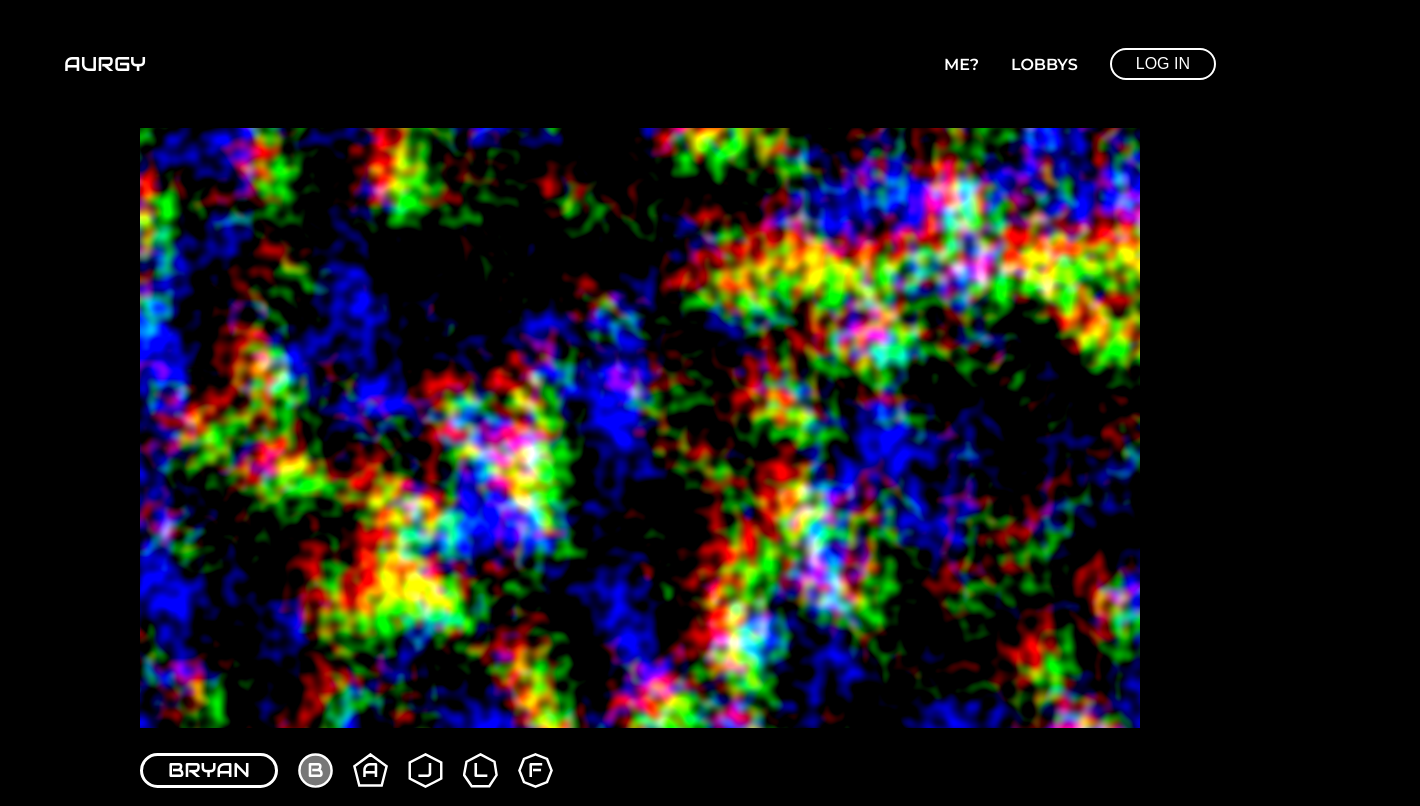
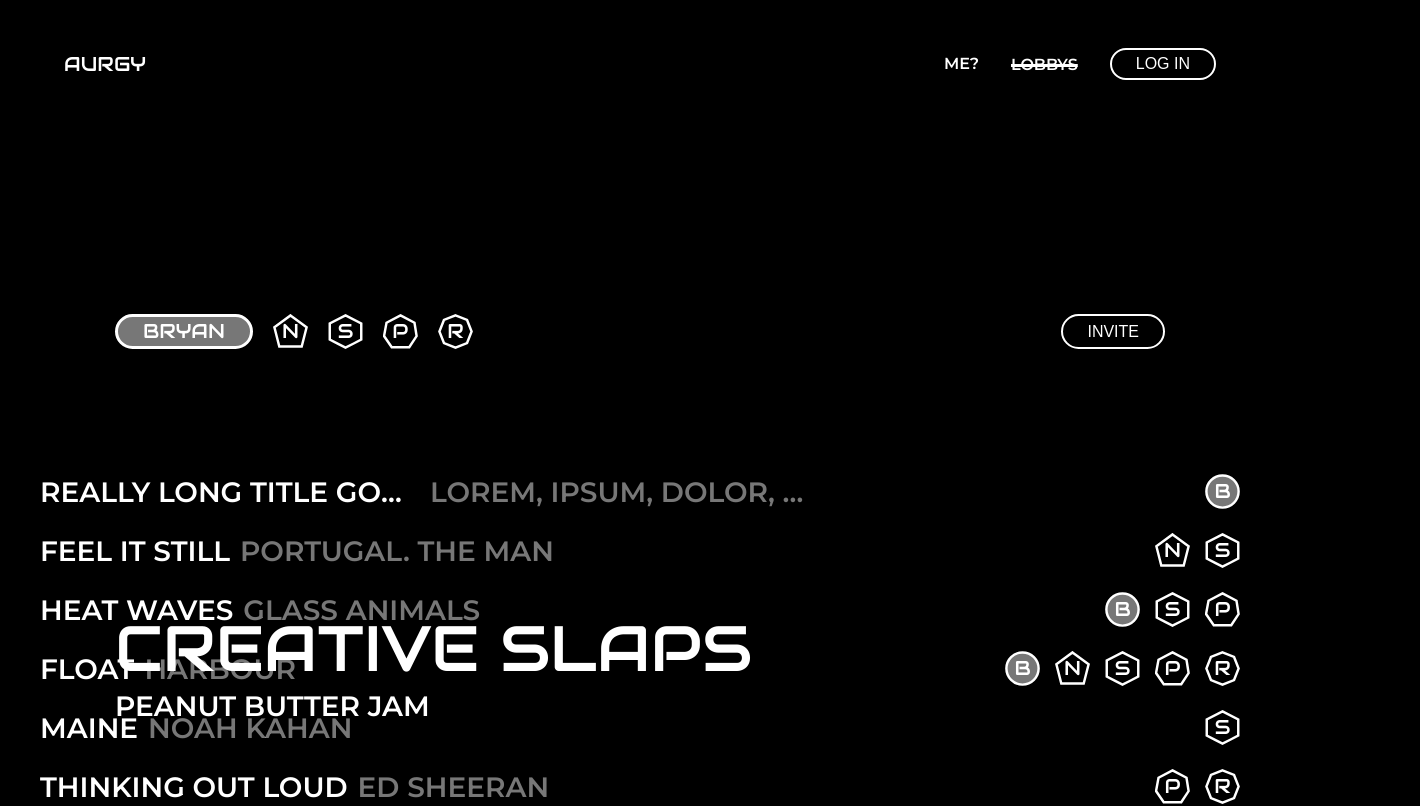
Before and after one commit to UCLA-Creative-Labs/aurgy, a Next.js app: page /lobby in a window 1280 px wide. Shown: the top 806 px of the page, 1420 px wide, since content can reach past the window. Built offline with nearby package versions, Linux system fonts and the light colour scheme.

Commit message:
feat: add lobby page with sample data

```diff
--- a/components/Link.tsx
+++ b/components/Link.tsx
@@ -3,7 +3,7 @@ import React from 'react';
 
 export interface LinkProps {
   href: string;
-  children: string;
+  children: JSX.Element;
 }
 
 export default function Link({href, children}: LinkProps): JSX.Element {
--- a/components/NamePlate.tsx
+++ /dev/null
@@ -1,52 +0,0 @@
-import React, {useEffect, useRef, useState} from 'react';
-import Shape, {Polygon} from '../components/Shape';
-import {animatePolygon, animateNamePlate} from '../utils/animations';
-
-interface NamePlateProps {
-  name: string;
-  shape: Polygon;
-  owner?: boolean;
-  expanded?: boolean;
-}
-
-function NamePlate({name, shape, owner = false, expanded = false}: NamePlateProps): JSX.Element {
-  const [isHovered, setIsHovered] = useState(false);
-  const [isFirstAnimation, setIsFirstAnimation] = useState(true);
-
-  const containerRef = useRef(null);
-  const polygonRef = useRef(null);
-  const shortNameRef = useRef(null);
-  const longNameRef = useRef(null);
-
-  useEffect(() => {
-    if (isFirstAnimation) {
-      setIsFirstAnimation(false);
-      return;
-    }
-
-    animatePolygon(
-      containerRef.current,
-      polygonRef.current,
-      shape,
-      isHovered,
-    );
-    animateNamePlate(
-      shortNameRef.current,
-      longNameRef.current,
-      isHovered,
-    );
-  }, [isHovered]);
-
-
-  return (
-    <div className={`namePlate ${owner ? 'owner' : ''} ${expanded ? 'expanded' : ''}`} onMouseEnter={() => setIsHovered(true)} onMouseLeave={() => setIsHovered(false)}>
-      <div className="namePlate-container" ref={containerRef}>
-        <Shape polygon={shape} ref={polygonRef} />
-      </div>
-      <div className="namePlate-short" ref={shortNameRef}>{name[0]}</div>
-      <div className="namePlate-long" ref={longNameRef}>{name}</div>
-    </div>
-  );
-}
-
-export default NamePlate;
--- /dev/null
+++ b/components/NameplateGroup.tsx
@@ -0,0 +1,74 @@
+import React, {useEffect, useRef, useState} from 'react';
+import Shape, {Polygon} from '../components/Shape';
+import styles from '../styles/lobby.module.scss';
+import {animatePolygon, animateNameplate} from '../utils/animations';
+
+export interface NameplateProps {
+  name: string;
+  shape: Polygon;
+  currentUser?: boolean;
+  expanded?: boolean;
+}
+
+export function Nameplate({name, shape, currentUser = false, expanded = false}: NameplateProps): JSX.Element {
+  const [isHovered, setIsHovered] = useState(false);
+  const [isFirstAnimation, setIsFirstAnimation] = useState(true);
+
+  const containerRef = useRef(null);
+  const polygonRef = useRef(null);
+  const shortNameRef = useRef(null);
+  const longNameRef = useRef(null);
+
+  useEffect(() => {
+    if (isFirstAnimation) {
+      setIsFirstAnimation(false);
+      return;
+    }
+
+    animatePolygon(
+      containerRef.current,
+      polygonRef.current,
+      shape,
+      isHovered,
+    );
+    animateNameplate(
+      shortNameRef.current,
+      longNameRef.current,
+      isHovered,
+    );
+  }, [isHovered]);
+
+  return (
+    <div className={`${styles.nameplate} ${currentUser ? styles.currentUser : ''} ${expanded ? styles.expanded : ''}`} onMouseEnter={() => setIsHovered(true)} onMouseLeave={() => setIsHovered(false)}>
+      <div className={styles['nameplate-container']} ref={containerRef}>
+        <Shape polygon={shape} ref={polygonRef} />
+      </div>
+      <div className={styles['nameplate-short']} ref={shortNameRef}>{name[0]}</div>
+      <div className={styles['nameplate-long']} ref={longNameRef}>{name}</div>
+    </div>
+  );
+}
+
+interface NameplateGroupProps {
+  names: NameplateProps[];
+  expandCurrentUser?: boolean;
+}
+
+function NameplateGroup({names, expandCurrentUser = false}: NameplateGroupProps): JSX.Element {
+  return (
+    <>
+      {names.map(passedProps =>
+        <div key={`${passedProps.name}-${passedProps.shape}`}>
+          <Nameplate
+            name={passedProps.name}
+            shape={passedProps.shape}
+            currentUser={passedProps.shape === 'circle'}
+            expanded={passedProps.shape === 'circle' && expandCurrentUser}
+          />
+        </div>,
+      )}
+    </>
+  );
+}
+
+export default NameplateGroup;
--- a/components/Navbar.tsx
+++ b/components/Navbar.tsx
@@ -1,3 +1,4 @@
+import {useRouter} from 'next/router';
 import React from 'react';
 
 import styles from '../styles/Navbar.module.scss';
@@ -5,14 +6,20 @@ import Link from './Link';
 import SpotifyAuth from './SpotifyAuth';
 
 export default function Navbar(): JSX.Element {
+  const router = useRouter();
+
+  function strikeCurrentPath(path: string, str: string): JSX.Element {
+    return router.asPath === path ? <del>{str}</del> : <p>{str}</p>;
+  }
+
   return (
     <div id={styles.navbar}>
       <div id={styles['logo-container']}>
-        <Link href='/'>Aurgy</Link>
+        <Link href='/'><p>Aurgy</p></Link>
       </div>
       <div id={styles['links-container']}>
-        <Link href='/me'>me?</Link>
-        <Link href='/lobby'>lobbys</Link>
+        <Link href='/me'>{strikeCurrentPath('/me', 'me?')}</Link>
+        <Link href='/lobby'>{strikeCurrentPath('/lobby', 'lobbys')}</Link>
         <SpotifyAuth />
       </div>
     </div>
--- a/components/PlaylistVisual.tsx
+++ b/components/PlaylistVisual.tsx
@@ -1,13 +1,16 @@
 import React, {useRef, useEffect} from 'react';
 import * as THREE from 'three';
+import styles from '../styles/lobby.module.scss';
 import {sampleShader} from '../utils';
 
 interface PlaylistVisualProps {
+  title: string;
+  subtitle: string;
   width?: number;
   height?: number;
 }
 
-function PlaylistVisual({width, height}: PlaylistVisualProps): JSX.Element {
+function PlaylistVisual({title, subtitle, width, height}: PlaylistVisualProps): JSX.Element {
   const ref = useRef(null);
 
   useEffect(() => {
@@ -62,7 +65,12 @@ function PlaylistVisual({width, height}: PlaylistVisualProps): JSX.Element {
   }, []);
 
   return (
-    <div ref={ref} />
+    <div ref={ref} id={styles.visual}>
+      <div id={styles.caption}>
+        <h1>{title}</h1>
+        <h4>{subtitle}</h4>
+      </div>
+    </div>
   );
 }
 
--- a/components/Shape.tsx
+++ b/components/Shape.tsx
@@ -14,58 +14,33 @@ export const PolygonPoints = {
   octagon: '50 4, 83 17, 96 50, 83 83, 50 96, 17 83, 4 50, 17 17',
 };
 
-function Circle(ref): JSX.Element {
+function Shape({polygon}: ShapeProps, ref): JSX.Element {
+  let points: string;
+  switch (polygon) {
+    case 'circle':
       return (
-    <svg width={styles.namePlateSize} height={styles.namePlateSize} viewBox="0 0 100 100" fill="none" xmlns="http://www.w3.org/2000/svg">
+        <svg width={styles.nameplateSize} height={styles.nameplateSize} viewBox="0 0 100 100" fill="none" xmlns="http://www.w3.org/2000/svg">
           <circle cx="50" cy="50" r="46" stroke="white" strokeWidth="7" ref={ref} />
         </svg>
       );
+    case 'pentagon':
+      points = PolygonPoints.pentagon;
+      break;
+    case 'hexagon':
+      points = PolygonPoints.hexagon;
+      break;
+    case 'heptagon':
+      points = PolygonPoints.heptagon;
+      break;
+    case 'octagon':
+      points = PolygonPoints.octagon;
+      break;
   }
 
-function Pentagon(ref): JSX.Element {
   return (
-    <svg width={styles.namePlateSize} height={styles.namePlateSize} viewBox="0 0 100 100" fill="none" xmlns="http://www.w3.org/2000/svg">
-      <polygon points={PolygonPoints.pentagon} ref={ref} stroke="white" strokeWidth="7" />
+    <svg width={styles.nameplateSize} height={styles.nameplateSize} viewBox="0 0 100 100" fill="none" xmlns="http://www.w3.org/2000/svg">
+      <polygon points={points} ref={ref} stroke="white" strokeWidth="7" />
     </svg>
   );
 }
-
-function Hexagon(ref): JSX.Element {
-  return (
-    <svg width={styles.namePlateSize} height={styles.namePlateSize} viewBox="0 0 100 100" fill="none" xmlns="http://www.w3.org/2000/svg">
-      <polygon points={PolygonPoints.hexagon} ref={ref} stroke="white" strokeWidth="7" />
-    </svg>
-  );
-}
-
-function Heptagon(ref): JSX.Element {
-  return (
-    <svg width={styles.namePlateSize} height={styles.namePlateSize} viewBox="0 0 100 100" fill="none" xmlns="http://www.w3.org/2000/svg">
-      <polygon points={PolygonPoints.heptagon} ref={ref} stroke="white" strokeWidth="7" />
-    </svg>
-  );
-}
-
-function Octagon(ref): JSX.Element {
-  return (
-    <svg width={styles.namePlateSize} height={styles.namePlateSize} viewBox="0 0 100 100" fill="none" xmlns="http://www.w3.org/2000/svg">
-      <polygon points={PolygonPoints.octagon} ref={ref} stroke="white" strokeWidth="7" />
-    </svg>
-  );
-}
-
-function Shape({polygon}: ShapeProps, ref): JSX.Element {
-  switch (polygon) {
-    case 'circle':
-      return Circle(ref);
-    case 'pentagon':
-      return Pentagon(ref);
-    case 'hexagon':
-      return Hexagon(ref);
-    case 'heptagon':
-      return Heptagon(ref);
-    case 'octagon':
-      return Octagon(ref);
-  }
-}
-export default React.forwardRef(Shape);
+export default React.forwardRef<SVGPolygonElement, ShapeProps>(Shape);
--- a/pages/lobby.tsx
+++ b/pages/lobby.tsx
@@ -1,7 +1,59 @@
 import React from 'react';
 import Layout from '../components/Layout';
-import NamePlate from '../components/NamePlate';
+import NameplateGroup, {NameplateProps} from '../components/NameplateGroup';
 import PlaylistVisual from '../components/PlaylistVisual';
+import styles from '../styles/lobby.module.scss';
+
+const USERS: NameplateProps[] = [
+  {
+    name: 'BRYAN', shape: 'circle',
+  },
+  {
+    name: 'NACH', shape: 'pentagon',
+  },
+  {
+    name: 'SMALLBERG', shape: 'hexagon',
+  },
+  {
+    name: 'PALSBERG', shape: 'heptagon',
+  },
+  {
+    name: 'REIHER', shape: 'octagon',
+  },
+];
+
+const SAMPLE_PLAYLIST_DATA = [
+  {
+    title: 'REALLY LONG TITLE GOES HERE',
+    artist: 'LOREM, IPSUM, DOLOR, EGADS',
+    users: [USERS[0]],
+  },
+  {
+    title: 'FEEL IT STILL',
+    artist: 'PORTUGAL. THE MAN',
+    users: [USERS[1], USERS[2]],
+  },
+  {
+    title: 'HEAT WAVES',
+    artist: 'GLASS ANIMALS',
+    users: [USERS[0], USERS[2], USERS[3]],
+  },
+  {
+    title: 'FLOAT',
+    artist: 'HARBOUR',
+    users: USERS,
+  },
+  {
+    title: 'MAINE',
+    artist: 'NOAH KAHAN',
+    users: [USERS[2]],
+  },
+  {
+    title: 'THINKING OUT LOUD',
+    artist: 'ED SHEERAN',
+    users: [USERS[3], USERS[4]],
+  },
+];
 
 function Lobby(): JSX.Element {
   return (
@@ -12,14 +64,28 @@ function Lobby(): JSX.Element {
         flexDirection: 'column',
         alignItems: 'center',
       }}>
-        <PlaylistVisual width={1000} height={600} />
-        <div className="usersBar">
-          <NamePlate shape="circle" name="BRYAN" owner={true} expanded={true} />
-          <NamePlate shape="circle" name="BRYAN" owner={true} />
-          <NamePlate shape="pentagon" name="ARJUN" />
-          <NamePlate shape="hexagon" name="JACK" />
-          <NamePlate shape="heptagon" name="LUL" />
-          <NamePlate shape="octagon" name="FLARG" />
+        <PlaylistVisual
+          width={Number(styles.visualWidth)}
+          height={Number(styles.visualHeight)}
+          title="CREATIVE SLAPS"
+          subtitle="PEANUT BUTTER JAM"
+        />
+
+        <div className={styles.userbar}>
+          <NameplateGroup names={USERS} expandCurrentUser={true} />
+          <button>invite</button>
+        </div>
+
+        <div id={styles.playlist}>
+          {SAMPLE_PLAYLIST_DATA.map((song) => (
+            <div key={`${song.title}-${song.artist}`} className={styles.song}>
+              <h4>{song.title}</h4>
+              <h4>{song.artist}</h4>
+              <div className={styles['user-container']}>
+                <NameplateGroup names={song.users} />
+              </div>
+            </div>
+          ))}
         </div>
       </div>
     </Layout>
--- a/styles/Navbar.module.scss
+++ b/styles/Navbar.module.scss
@@ -24,6 +24,7 @@
 
   * {
     margin-left: 32px;
+    text-decoration-thickness: 20%;
   }
 
   :nth-child(1) {
--- a/styles/globals.scss
+++ b/styles/globals.scss
@@ -1,5 +1,4 @@
 @use 'variables.module' as *;
-@use 'lobby.module';
 
 * {
   text-transform: uppercase;
--- a/styles/lobby.module.scss
+++ b/styles/lobby.module.scss
@@ -1,70 +1,129 @@
 @use 'variables.module' as *;
 
-$name-plate-size: 35;
-$name-plate-width-min: 9px;
-$name-plate-width-max: 120px;
-$name-plate-padding-min: 0 10px;
-$name-plate-padding-max: 0 25px;
+// NAMEPLATE
 
-.usersBar {
-  width: 100%;
-  padding-left: calc(100vw - 1000px);
-  display: flex;
-  margin: 25px;
-}
+$nameplate-size: 35;
+$nameplate-width-min: 9px;
+$nameplate-width-max: 110px;
+$nameplate-padding-min: 0 10px;
+$nameplate-padding-max: 0 25px;
 
-.namePlate {
+.nameplate {
   margin-right: 20px;
   font: $body-small-fancy;
   text-align: center;
   z-index: 1;
 
-  .namePlate-container {
-    width: #{$name-plate-size}px;
-    height: #{$name-plate-size}px;
+  .nameplate-container {
+    width: #{$nameplate-size}px;
+    height: #{$nameplate-size}px;
   }
 
-  .namePlate-short {
-    width: #{$name-plate-size}px;
-    margin-top: #{-$name-plate-size}px;
-    line-height: #{$name-plate-size}px;
+  .nameplate-short {
+    width: #{$nameplate-size}px;
+    margin-top: #{-$nameplate-size}px;
+    line-height: #{$nameplate-size}px;
   }
 
-  .namePlate-long {
-    max-width: $name-plate-width-min;
-    height: #{$name-plate-size - 6}px; // size - 2 * border-width
-    line-height: #{$name-plate-size - 6}px;
-    margin-top: #{-$name-plate-size}px;
-    padding: $name-plate-padding-min;
+  .nameplate-long {
+    max-width: $nameplate-width-min;
+    height: #{$nameplate-size - 6}px; // size - 2 * border-width
+    line-height: #{$nameplate-size - 6}px;
+    margin-top: #{-$nameplate-size}px;
+    padding: $nameplate-padding-min;
     opacity: 0;
     border: 3px solid #fff;
-    border-radius: #{$name-plate-size - 6}px;
+    border-radius: #{$nameplate-size - 6}px;
+    overflow: hidden;
+    text-overflow: ellipsis;
   }
 
-  &.expanded .namePlate-long {
+  &.expanded .nameplate-long {
     opacity: 1 !important;
-    max-width: $name-plate-width-max !important;
-    padding: $name-plate-padding-max !important;
+    max-width: $nameplate-width-max !important;
+    padding: $nameplate-padding-max !important;
   }
 
-  &.expanded .namePlate-short,
-  &.expanded .namePlate-container {
+  &.expanded .nameplate-short,
+  &.expanded .nameplate-container {
     opacity: 0 !important;
   }
 
-  &.owner svg {
+  &.currentUser svg {
     fill: map-get($colors, 'white-50');
   }
 
-  &.owner .namePlate-long {
-    background-color: map-get($colors, 'translucentWhite');
+  &.currentUser .nameplate-long {
+    background-color: map-get($colors, 'white-50');
+  }
+}
+
+// PLAYLIST VISUALIZATION + USERS BAR
+
+$visual-width: 1200;
+$visual-height: 650;
+
+#visual {
+  width: #{$visual-width}px;
+  height: #{$visual-height}px;
+}
+
+#caption {
+  position: absolute;
+  margin-top: #{$visual-height - 170}px;
+  margin-left: 75px;
+}
+
+#playlist {
+  width: #{$visual-width}px;
+  padding: 100px 0;
+
+  .song {
+    display: flex;
+    align-items: center;
+    margin-bottom: 24px;
+
+    h4 {
+      white-space: nowrap;
+      max-width: 380px;
+      overflow: hidden;
+      text-overflow: ellipsis;
+    }
+
+    h4:nth-of-type(2) {
+      margin-left: 10px;
+      color: map-get($colors, 'white-50');
+    }
+
+    .user-container {
+      display: flex;
+      align-items: center;
+      margin-left: auto;
+
+      .nameplate {
+        margin-left: 15px;
+        margin-right: 0;
+      }
+    }
+  }
+}
+
+.userbar {
+  width: calc(#{$visual-width}px - 2 * 75px);
+  display: flex;
+  margin: 25px;
+
+  button {
+    margin-left: auto;
   }
 }
 
 :export {
-  namePlateSize: $name-plate-size;
-  namePlateWidthMin: $name-plate-width-min;
-  namePlateWidthMax: $name-plate-width-max;
-  namePlatePaddingMin: $name-plate-padding-min;
-  namePlatePaddingMax: $name-plate-padding-max;
+  visualWidth: $visual-width;
+  visualHeight: $visual-height;
+  nameplateSize: $nameplate-size;
+  nameplateWidthMin: $nameplate-width-min;
+  nameplateWidthMax: $nameplate-width-max;
+  nameplatePaddingMin: $nameplate-padding-min;
+  nameplatePaddingMax: $nameplate-padding-max;
 }
```
Also changed, not shown: utils/animations.ts (+6 -6 lines). Lines whose indentation alone changed are shown as unchanged.
